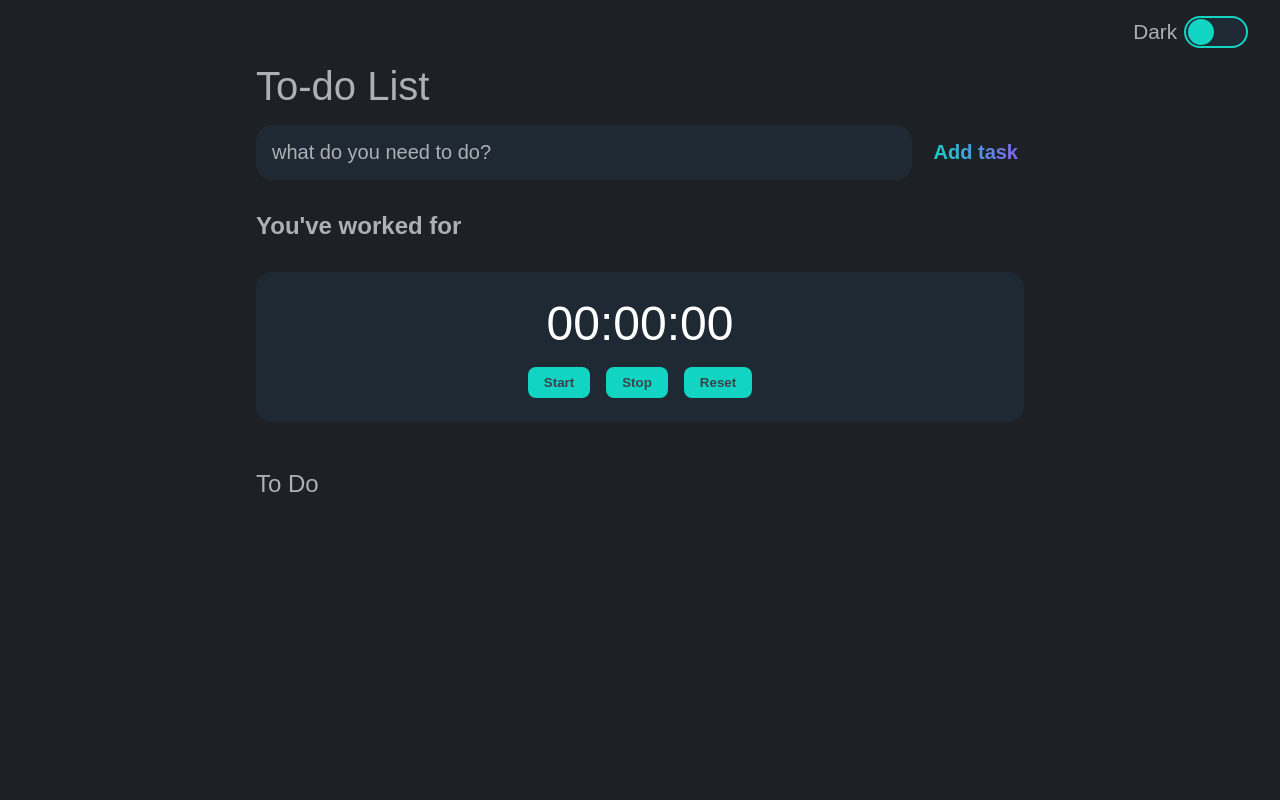
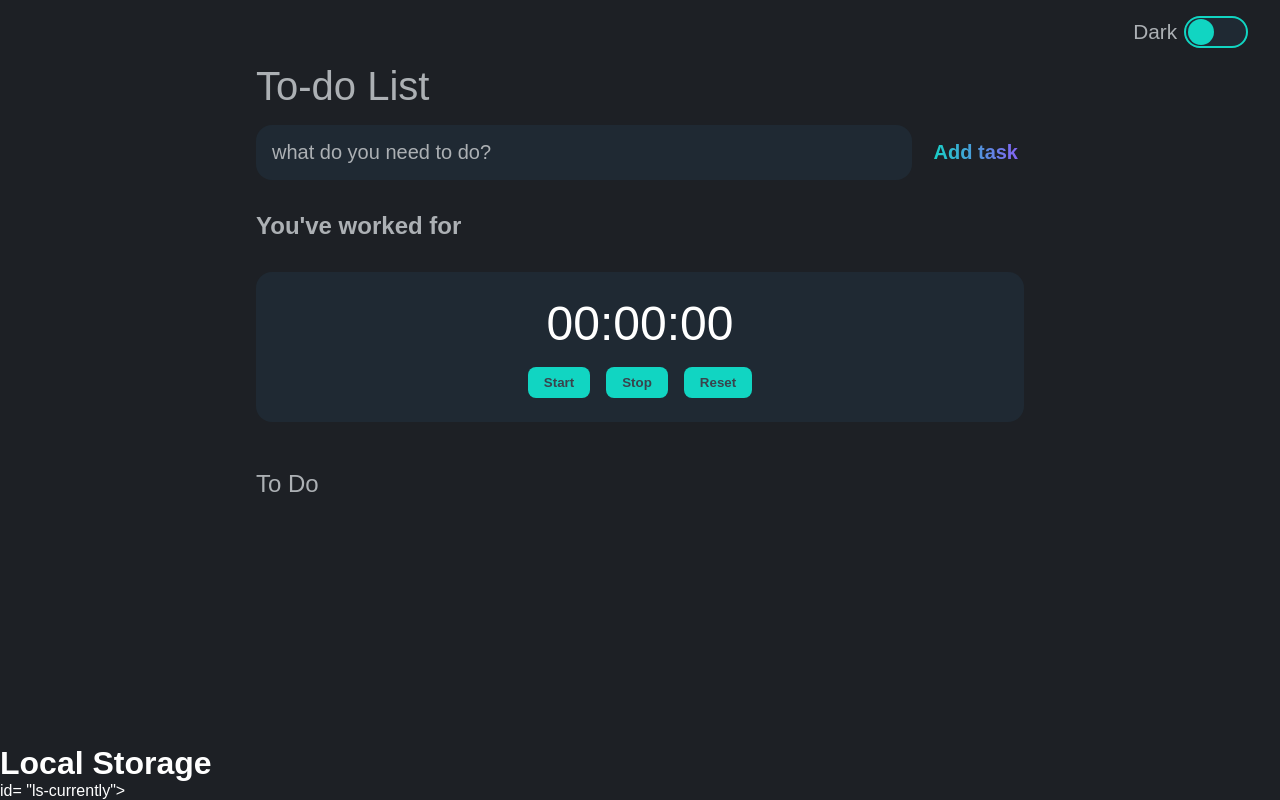
Before and after one commit to cantfindname/personal_website, a plain HTML site: page public/index.html in a window 1280 px wide. Drawn offline with Linux system fonts and the light colour scheme.

Commit message:
Update index.html

```diff
--- a/public/index.html
+++ b/public/index.html
@@ -63,5 +63,10 @@
     </main>
 
     <script src="main.js"></script>
+
+    <h1>Local Storage</h1>
+    <div> id= "ls-currently"></div>
+    <script src = "app.js"></script>
+
 </body>
 </html>
```
